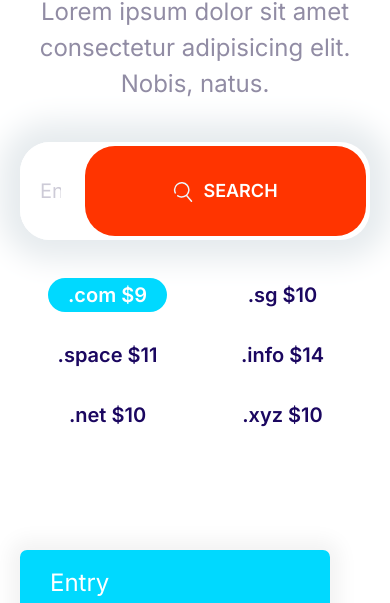
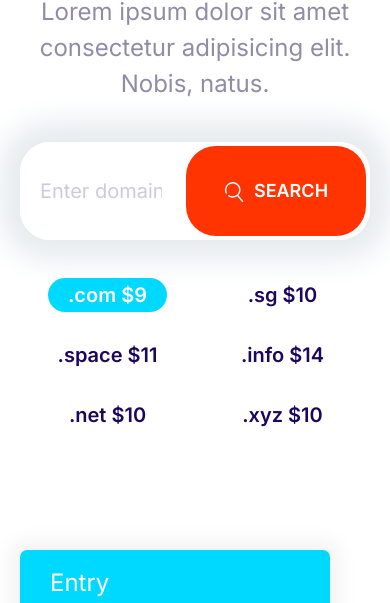
Before and after one commit to sina-kaabi/Moshify, a website built with Parcel: page playground.html in a window 390 px wide. Shown: the part 197-800 px from the top of the page. Built offline with nearby package versions, Linux system fonts and the light colour scheme.

Commit message:
search button-fix-mobile

```diff
--- a/css/styles.css
+++ b/css/styles.css
@@ -419,6 +419,16 @@ a {
 .input-group .btn {
     margin: 4px;
 }
+
+@media only screen and (max-width: 767px) {
+    /* For mobile phones: */
+
+    .input-group .btn--accent {
+
+        max-width: 180px;
+    }
+}
+
 
 @media screen and (min-width: 1024px) {
     .input {
```
Also changed, not shown: index.html (+1 -1 lines).
